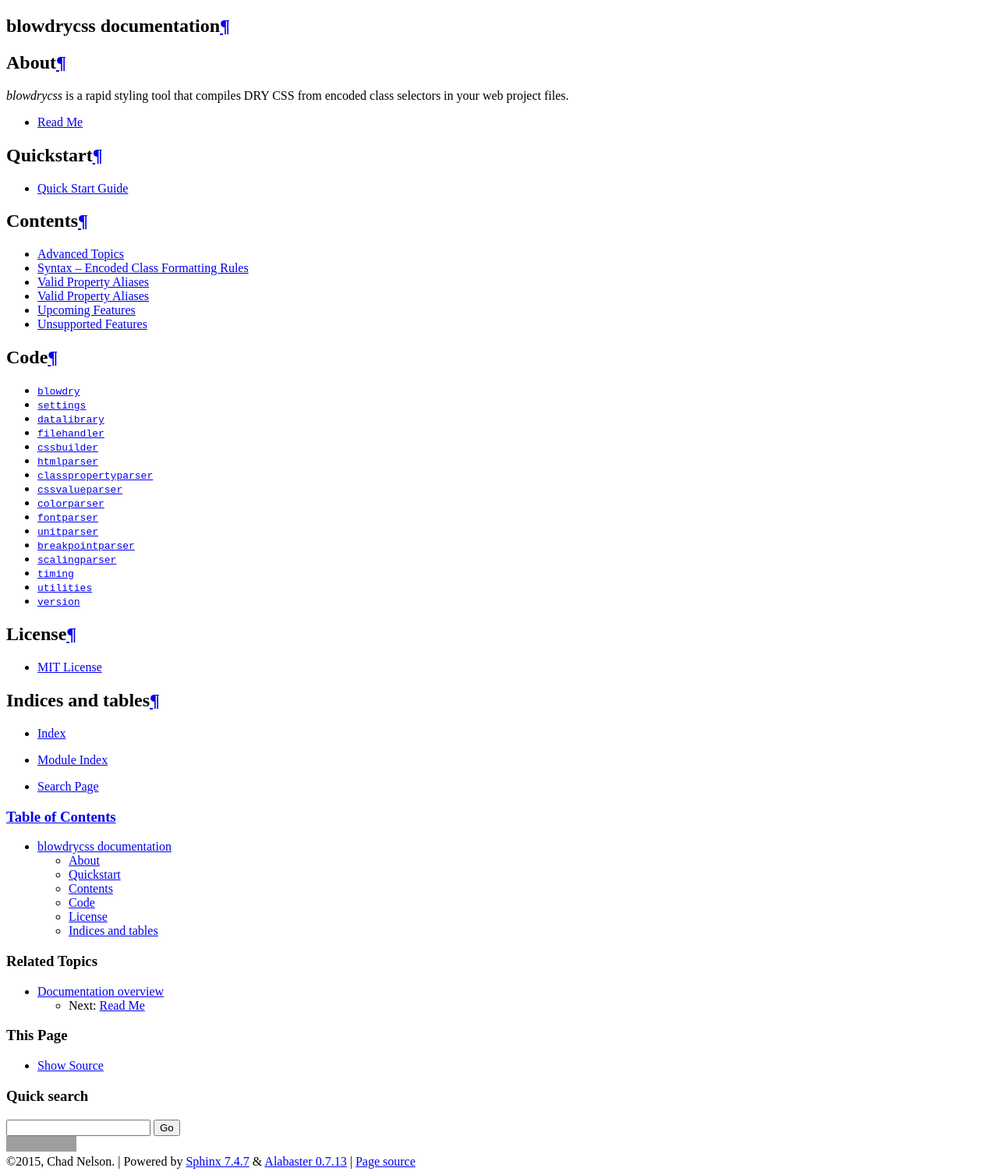
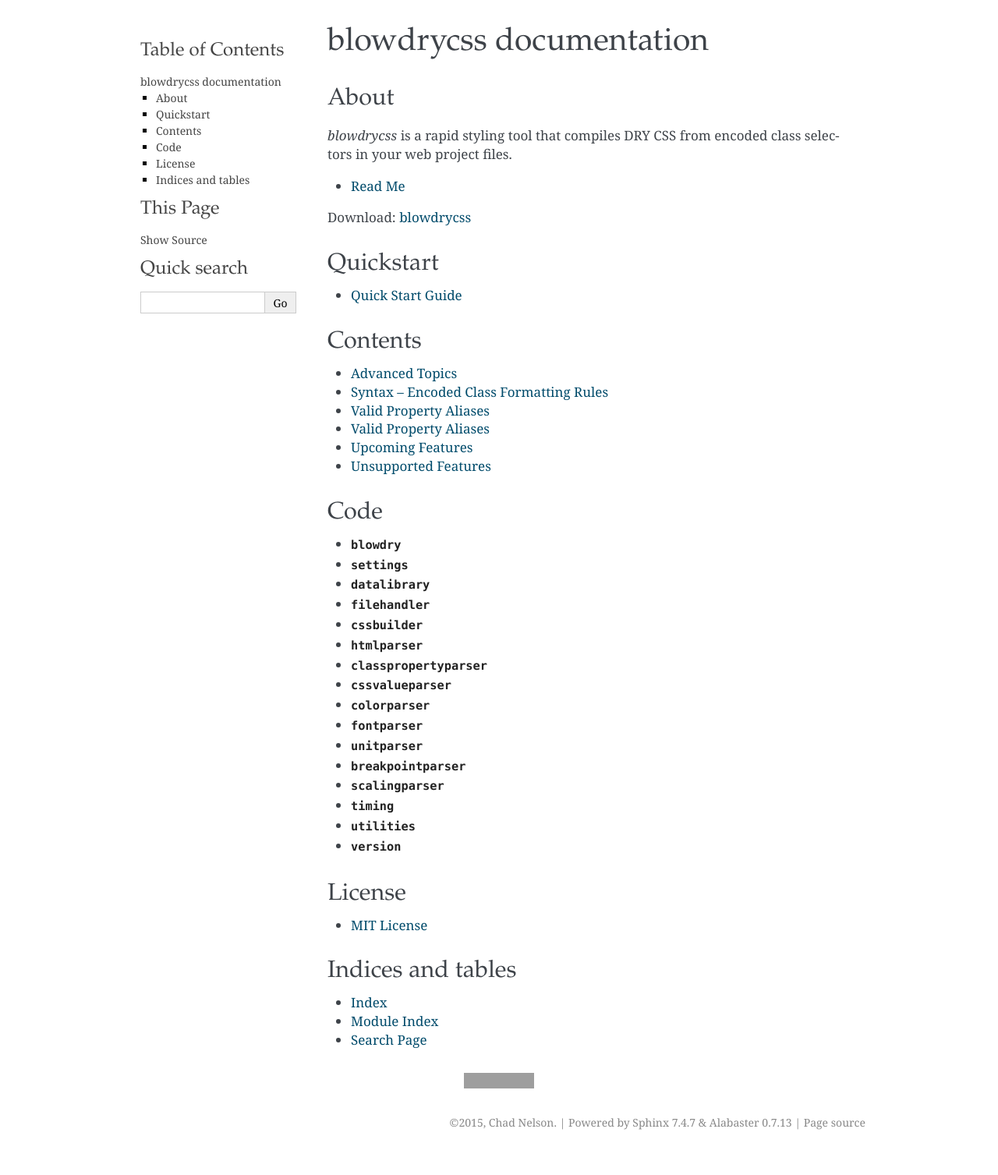
Before and after one commit to nueverest/blowdrycss, a Sphinx documentation site: the page built from docs/index.rst, in a window 1280 px wide. Shown: the whole page at 78% size. Built offline with Sphinx 7.4.7, drawn with Linux system fonts in a browser that asks for light colours; after the commit the page ends 1479 px from its top, so only the background shows below that; grey boxes are pictures that could not be loaded.

Commit message:
Renamed css file back to .css_t as it broke the docs.

```diff
--- /dev/null
+++ b/docs/custom_themes/alabaster_custom/static/alabaster.css_t
@@ -0,0 +1,595 @@
+{% set theme_sidebar_header = theme_sidebar_header or theme_gray_1 %}
+{% set theme_sidebar_link = theme_sidebar_link or theme_gray_1 %}
+{% set theme_anchor_hover_fg = theme_anchor_hover_fg or theme_gray_1 %}
+
+{% set theme_note_bg = theme_note_bg or theme_gray_2 %}
+{% set theme_footnote_border = theme_footnote_border or theme_gray_2 %}
+{% set theme_pre_bg = theme_pre_bg or theme_gray_2 %}
+
+{% set theme_warn_bg = theme_warn_bg or theme_pink_1 %}
+{% set theme_warn_border = theme_warn_border or theme_pink_2 %}
+
+{% set theme_seealso_bg = theme_seealso_bg or theme_gray_2 %}
+
+{% set theme_narrow_sidebar_link = theme_narrow_sidebar_link or theme_gray_3 %}
+{% set theme_sidebar_hr = theme_sidebar_hr or theme_gray_3 %}
+
+
+@import url("basic.css");
+
+/* -- page layout ----------------------------------------------------------- */
+
+body {
+    font-family: {{ theme_font_family }};
+    font-size: 17px;
+    background-color: white;
+    color: #000;
+    margin: 0;
+    padding: 0;
+}
+
+div.document {
+    width: {{ theme_page_width }};
+    margin: 30px auto 0 auto;
+}
+
+div.documentwrapper {
+    float: left;
+    width: 100%;
+}
+
+div.bodywrapper {
+    margin: 0 0 0 {{ theme_sidebar_width }};
+}
+
+div.sphinxsidebar {
+    width: {{ theme_sidebar_width }};
+}
+
+hr {
+    border: 1px solid #B1B4B6;
+}
+
+div.body {
+    background-color: #ffffff;
+    color: {{ theme_body_text }};
+    padding: 0 30px 0 30px;
+}
+
+div.flattr {
+    text-align: center !important;
+    margin-top: 48px;
+    margin-bottom: 48px;
+}
+
+div.footer {
+    width: {{ theme_page_width }};
+    margin: 20px auto 30px auto;
+    font-size: 14px;
+    color: {{ theme_footer_text }};
+    text-align: right;
+}
+
+div.footer a {
+    color: {{ theme_footer_text }};
+}
+
+{% if theme_show_related|lower == 'false' %}
+div.relations {
+    display: none;
+}
+{% endif %}
+
+div.sphinxsidebar a {
+    color: {{ theme_sidebar_link }};
+    text-decoration: none;
+    //border-bottom: 1px dotted {{ theme_sidebar_link_underscore }};
+}
+
+div.sphinxsidebar a:hover {
+    border-bottom: 1px solid {{ theme_sidebar_link_underscore }};
+}
+
+div.sphinxsidebar {
+    font-size: 14px;
+    line-height: 1.5;
+}
+
+div.sphinxsidebarwrapper {
+    padding: 18px 10px;
+}
+
+div.sphinxsidebarwrapper p.logo {
+    padding: 0;
+    margin: -10px 0 0 0px;
+    text-align: center;
+}
+
+div.sphinxsidebarwrapper h1.logo {
+    margin-top: -10px;
+    text-align: center;
+    margin-bottom: 5px;
+    text-align: {{ theme_logo_text_align }};
+}
+
+div.sphinxsidebarwrapper h1.logo-name {
+    margin-top: 0px;
+}
+
+div.sphinxsidebarwrapper p.blurb {
+    margin-top: 0;
+    font-style: {{ theme_description_font_style }};
+}
+
+div.sphinxsidebar h3,
+div.sphinxsidebar h4 {
+    font-family: {{ theme_head_font_family }};
+    color: {{ theme_sidebar_header }};
+    font-size: 24px;
+    font-weight: normal;
+    margin: 0 0 5px 0;
+    padding: 0;
+}
+
+div.sphinxsidebar h4 {
+    font-size: 20px;
+}
+
+div.sphinxsidebar h3 a {
+    color: {{ theme_sidebar_link }};
+}
+
+div.sphinxsidebar p.logo a,
+div.sphinxsidebar h3 a,
+div.sphinxsidebar p.logo a:hover,
+div.sphinxsidebar h3 a:hover {
+    border: none;
+}
+
+div.sphinxsidebar p {
+    color: {{ theme_sidebar_text }};
+    margin: 10px 0;
+}
+
+div.sphinxsidebar ul {
+    margin: 10px 0;
+    padding: 0;
+    color: {{ theme_sidebar_list }};
+}
+
+div.sphinxsidebar ul li.toctree-l1 > a {
+    font-size: 120%;
+}
+
+div.sphinxsidebar ul li.toctree-l2 > a {
+    font-size: 110%;
+}
+
+div.sphinxsidebar input {
+    border: 1px solid {{ theme_sidebar_search_button }};
+    font-family: {{ theme_font_family }};
+    font-size: 1em;
+}
+
+div.sphinxsidebar hr {
+    border: none;
+    height: 1px;
+    color: {{ theme_sidebar_link_underscore }};
+    background: {{ theme_sidebar_link_underscore }};
+
+    text-align: left;
+    margin-left: 0;
+    width: 50%;
+}
+
+/* -- body styles ----------------------------------------------------------- */
+
+a {
+    color: {{ theme_link }};
+    text-decoration: underline;
+}
+
+a:hover {
+    color: {{ theme_link_hover }};
+    text-decoration: underline;
+}
+
+div.body h1,
+div.body h2,
+div.body h3,
+div.body h4,
+div.body h5,
+div.body h6 {
+    font-family: {{ theme_head_font_family }};
+    font-weight: normal;
+    margin: 30px 0px 10px 0px;
+    padding: 0;
+}
+
+div.body h1 { margin-top: 0; padding-top: 0; font-size: 240%; }
+div.body h2 { font-size: 180%; }
+div.body h3 { font-size: 150%; }
+div.body h4 { font-size: 130%; }
+div.body h5 { font-size: 100%; }
+div.body h6 { font-size: 100%; }
+
+a {
+    text-decoration: none;
+}
+
+a.headerlink {
+    color: {{ theme_anchor }};
+    padding: 0 4px;
+    text-decoration: none;
+}
+
+a.headerlink:hover {
+    color: {{ theme_anchor_hover_fg }};
+    background: {{ theme_anchor_hover_bg }};
+}
+
+div.body p, div.body dd, div.body li {
+    line-height: 1.4em;
+}
+
+div.admonition {
+    margin: 20px 0px;
+    padding: 10px 30px;
+    background-color: {{ theme_warn_bg }};
+    border: 1px solid {{ theme_warn_border }};
+}
+
+div.admonition tt.xref, div.admonition a tt {
+    border-bottom: 1px solid #fafafa;
+}
+
+dd div.admonition {
+    margin-left: -60px;
+    padding-left: 60px;
+}
+
+div.admonition p.admonition-title {
+    font-family: {{ theme_head_font_family }};
+    font-weight: normal;
+    font-size: 24px;
+    margin: 0 0 10px 0;
+    padding: 0;
+    line-height: 1;
+}
+
+div.admonition p.last {
+    margin-bottom: 0;
+}
+
+div.highlight {
+    background-color: white;
+}
+
+dt:target, .highlight {
+    background: #FAF3E8;
+}
+
+div.note {
+    background-color: {{ theme_note_bg }};
+    border: 1px solid {{ theme_note_border }};
+}
+
+div.seealso {
+    background-color: {{ theme_seealso_bg }};
+    border: 1px solid {{ theme_seealso_border }};
+}
+
+div.topic {
+    background-color: #eee;
+}
+
+p.admonition-title {
+    display: inline;
+}
+
+p.admonition-title:after {
+    content: ":";
+}
+
+pre, tt, code {
+    font-family: {{theme_code_font_family}};
+    font-size: {{ theme_code_font_size }};
+}
+
+.hll {
+    background-color: {{theme_code_highlight}};
+    margin: 0 -12px;
+    padding: 0 12px;
+    display: block;
+}
+
+img.screenshot {
+}
+
+tt.descname, tt.descclassname, code.descname, code.descclassname {
+    font-size: 0.95em;
+}
+
+tt.descname, code.descname {
+    padding-right: 0.08em;
+}
+
+img.screenshot {
+    -moz-box-shadow: 2px 2px 4px #eee;
+    -webkit-box-shadow: 2px 2px 4px #eee;
+    box-shadow: 2px 2px 4px #eee;
+}
+
+table.docutils {
+    border: 1px solid #888;
+    -moz-box-shadow: 2px 2px 4px #eee;
+    -webkit-box-shadow: 2px 2px 4px #eee;
+    box-shadow: 2px 2px 4px #eee;
+}
+
+table.docutils td, table.docutils th {
+    border: 1px solid #888;
+    padding: 0.25em 0.7em;
+}
+
+table.field-list, table.footnote {
+    border: none;
+    -moz-box-shadow: none;
+    -webkit-box-shadow: none;
+    box-shadow: none;
+}
+
+table.footnote {
+    margin: 15px 0;
+    width: 100%;
+    border: 1px solid {{ theme_footnote_border }};
+    background: {{ theme_footnote_bg }};
+    font-size: 0.9em;
+}
+
+table.footnote + table.footnote {
+    margin-top: -15px;
+    border-top: none;
+}
+
+table.field-list th {
+    padding: 0 0.8em 0 0;
+}
+
+table.field-list td {
+    padding: 0;
+}
+
+table.footnote td.label {
+    width: 0px;
+    padding: 0.3em 0 0.3em 0.5em;
+}
+
+table.footnote td {
+    padding: 0.3em 0.5em;
+}
+
+dl {
+    margin: 0;
+    padding: 0;
+}
+
+dl dd {
+    margin-left: 30px;
+}
+
+blockquote {
+    margin: 0 0 0 30px;
+    padding: 0;
+}
+
+ul, ol {
+    margin: 10px 0 10px 30px;
+    padding: 0;
+}
+
+pre {
+    background: {{ theme_pre_bg }};
+    padding: 7px 30px;
+    margin: 15px 0px;
+    line-height: 1.3em;
+}
+
+dl pre, blockquote pre, li pre {
+    margin-left: 0;
+    padding-left: 30px;
+}
+
+dl dl pre {
+    margin-left: -90px;
+    padding-left: 90px;
+}
+
+tt, code {
+    background-color: #ecf0f3;
+    color: #222;
+    /* padding: 1px 2px; */
+}
+
+tt.xref, code.xref, a tt {
+    background-color: #FBFBFB;
+    border-bottom: 1px solid white;
+}
+
+a.reference {
+    text-decoration: none;
+    /*border-bottom: 1px dotted {{ theme_link }};*/
+}
+
+a.reference:hover {
+    /*border-bottom: 1px solid {{ theme_link_hover }};*/
+}
+
+a.footnote-reference {
+    text-decoration: none;
+    font-size: 0.7em;
+    vertical-align: top;
+    border-bottom: 1px dotted {{ theme_link }};
+}
+
+a.footnote-reference:hover {
+    border-bottom: 1px solid {{ theme_link_hover }};
+}
+
+a:hover tt, a:hover code {
+    background: #EEE;
+}
+
+
+@media screen and (max-width: 870px) {
+
+    div.sphinxsidebar {
+    	display: none;
+    }
+
+    div.document {
+       width: 100%;
+
+    }
+
+    div.documentwrapper {
+    	margin-left: 0;
+    	margin-top: 0;
+    	margin-right: 0;
+    	margin-bottom: 0;
+    }
+
+    div.bodywrapper {
+    	margin-top: 0;
+    	margin-right: 0;
+    	margin-bottom: 0;
+    	margin-left: 0;
+    }
+
+    ul {
+    	margin-left: 0;
+    }
+
+    .document {
+    	width: auto;
+    }
+
+    .footer {
+    	width: auto;
+    }
+
+    .bodywrapper {
+    	margin: 0;
+    }
+
+    .footer {
+    	width: auto;
+    }
+
+    .github {
+        display: none;
+    }
+
+
+
+}
+
+
+
+@media screen and (max-width: 875px) {
+
+    body {
+        margin: 0;
+        padding: 20px 30px;
+    }
+
+    div.documentwrapper {
+        float: none;
+        background: white;
+    }
+
+    div.sphinxsidebar {
+        display: block;
+        float: none;
+        width: 102.5%;
+        margin: 50px -30px -20px -30px;
+        padding: 10px 20px;
+        background: {{ theme_narrow_sidebar_bg }};
+        color: {{ theme_narrow_sidebar_fg }};
+    }
+
+    div.sphinxsidebar h3, div.sphinxsidebar h4, div.sphinxsidebar p,
+    div.sphinxsidebar h3 a {
+        color: white;
+    }
+
+    div.sphinxsidebar a {
+        color: {{ theme_narrow_sidebar_link }};
+    }
+
+    div.sphinxsidebar p.logo {
+        display: none;
+    }
+
+    div.document {
+        width: 100%;
+        margin: 0;
+    }
+
+    div.footer {
+        display: none;
+    }
+
+    div.bodywrapper {
+        margin: 0;
+    }
+
+    div.body {
+        min-height: 0;
+        padding: 0;
+    }
+
+    .rtd_doc_footer {
+        display: none;
+    }
+
+    .document {
+        width: auto;
+    }
+
+    .footer {
+        width: auto;
+    }
+
+    .footer {
+        width: auto;
+    }
+
+    .github {
+        display: none;
+    }
+}
+
+
+/* misc. */
+
+.revsys-inline {
+    display: none!important;
+}
+
+/* Make nested-list/multi-paragraph items look better in Releases changelog
+ * pages. Without this, docutils' magical list fuckery causes inconsistent
+ * formatting between different release sub-lists.
+ */
+div#changelog > div.section > ul > li > p:only-child {
+    margin-bottom: 0;
+}
+
+/* Hide fugly table cell borders in ..bibliography:: directive output */
+table.docutils.citation, table.docutils.citation td, table.docutils.citation th {
+  border: none;
+  /* Below needed in some edge cases; if not applied, bottom shadows appear */
+  -moz-box-shadow: none;
+  -webkit-box-shadow: none;
+  box-shadow: none;
+}
--- a/docs/index.rst
+++ b/docs/index.rst
@@ -13,6 +13,8 @@
     :maxdepth: 1
 
     readme.rst
+
+Download: `blowdrycss <https://github.com/nueverest/blowdrycss>`__
 
 Quickstart
 ~~~~~~~~~~
```
